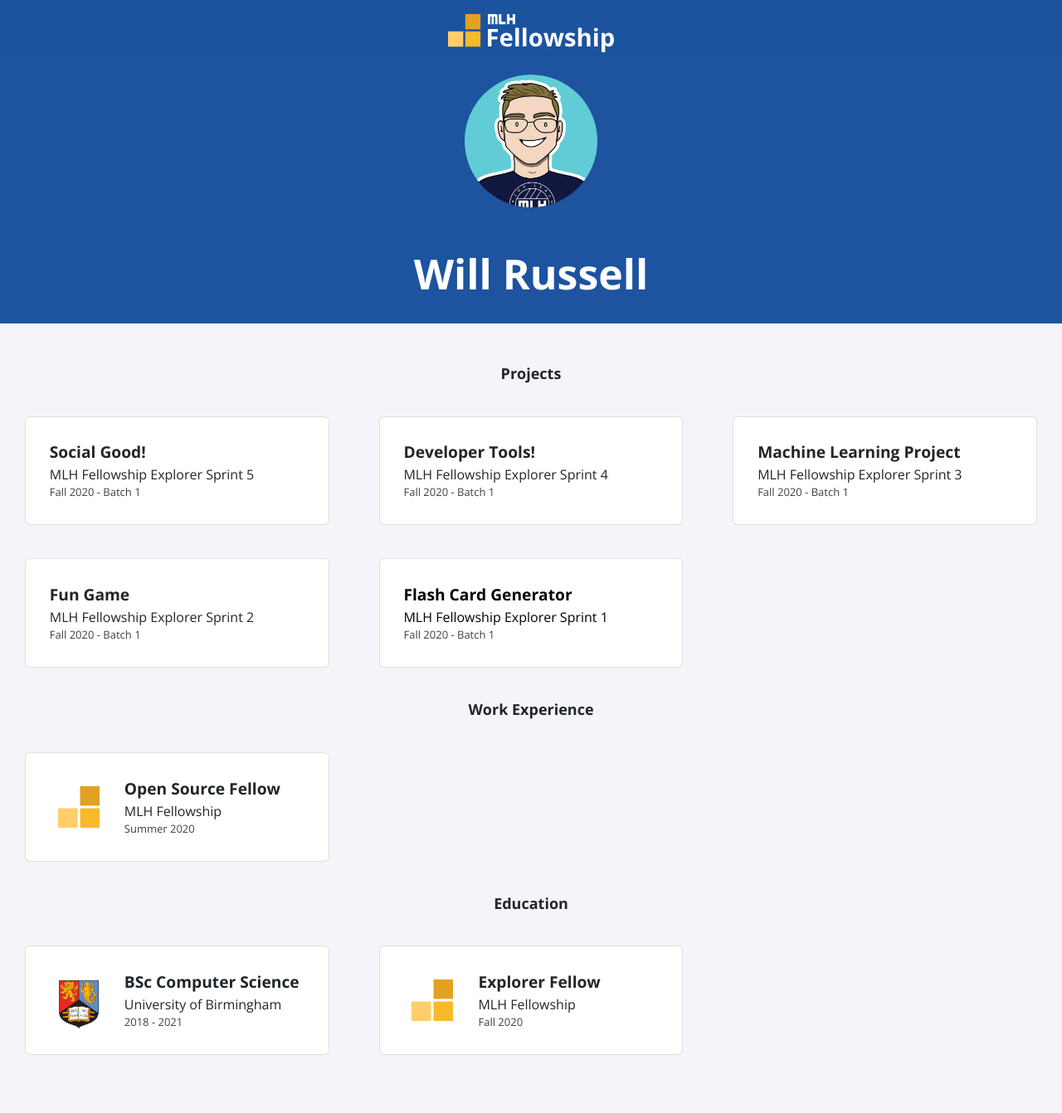
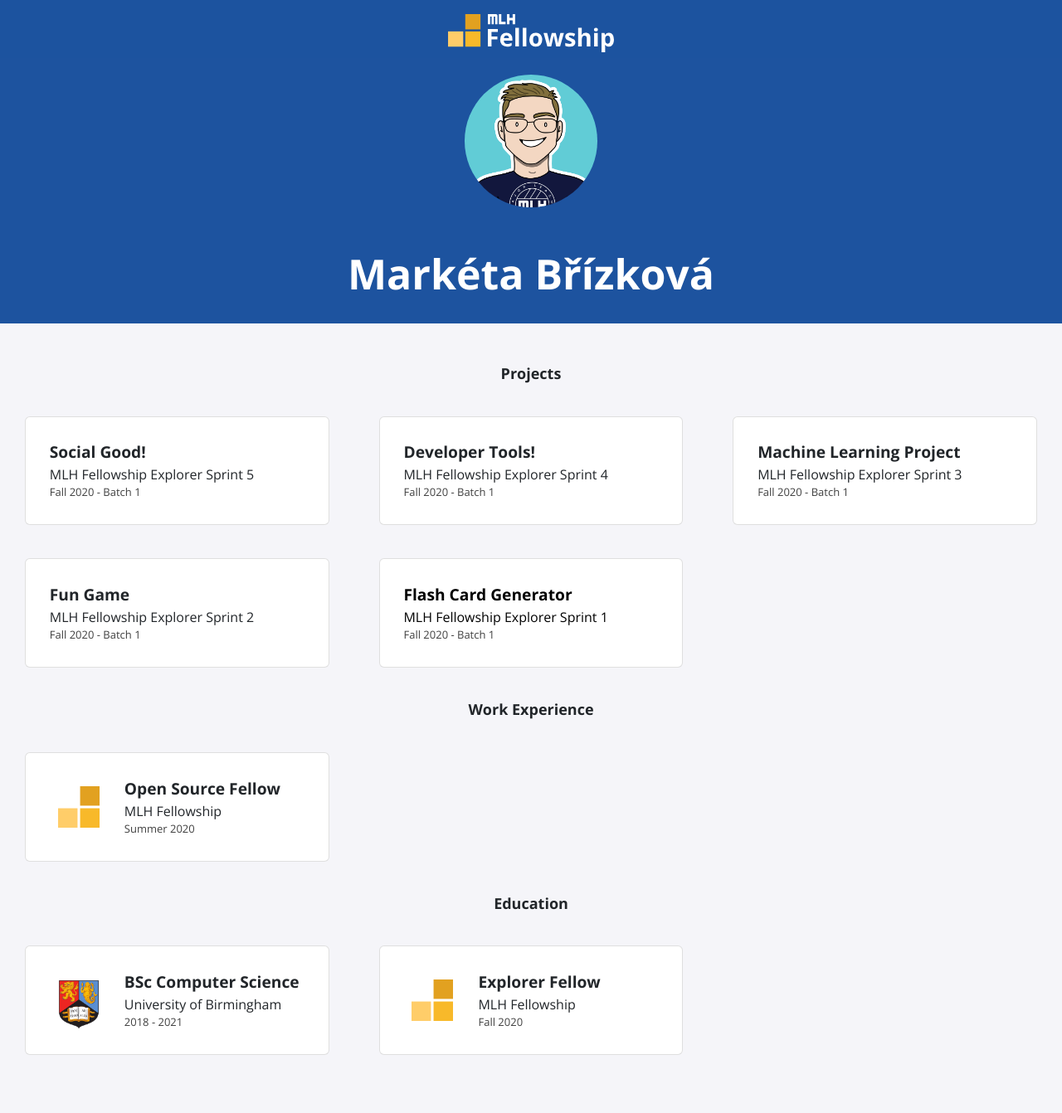
Before and after one commit to marketabrizkova/marketabrizkova.github.io, a Jekyll site: the page built from index.html, in a window 1280 px wide. Shown: the whole page at 83% size. Built offline with Jekyll 4.4.1, drawn with Linux system fonts in a browser that asks for light colours; nearby versions of some CDN libraries.

Commit message:
Update _config.yml to include Markéta´s name and social media

```diff
--- a/_config.yml
+++ b/_config.yml
@@ -1,13 +1,13 @@
-title: "Will Russell"
-email: fellowship@mlh.io
+title: "Markéta Břízková"
+email: marketa.brizkova@gmail.com
 description: >- # this means to ignore newlines until "baseurl:"
   Write an awesome description for your new site here. You can edit this
   line in _config.yml. It will appear in your document head meta (for
   Google search results) and in your feed.xml site description.
 baseurl: "/"
-url: "/portfolio-template"
-twitter_username: mlhacks
-github_username:  mlh-fellowship
+url: "https://marketabrizkova.github.io/"
+twitter_username:
+github_username:  marketabrizkova
 
 sass:
   sass_dir: _sass
```
